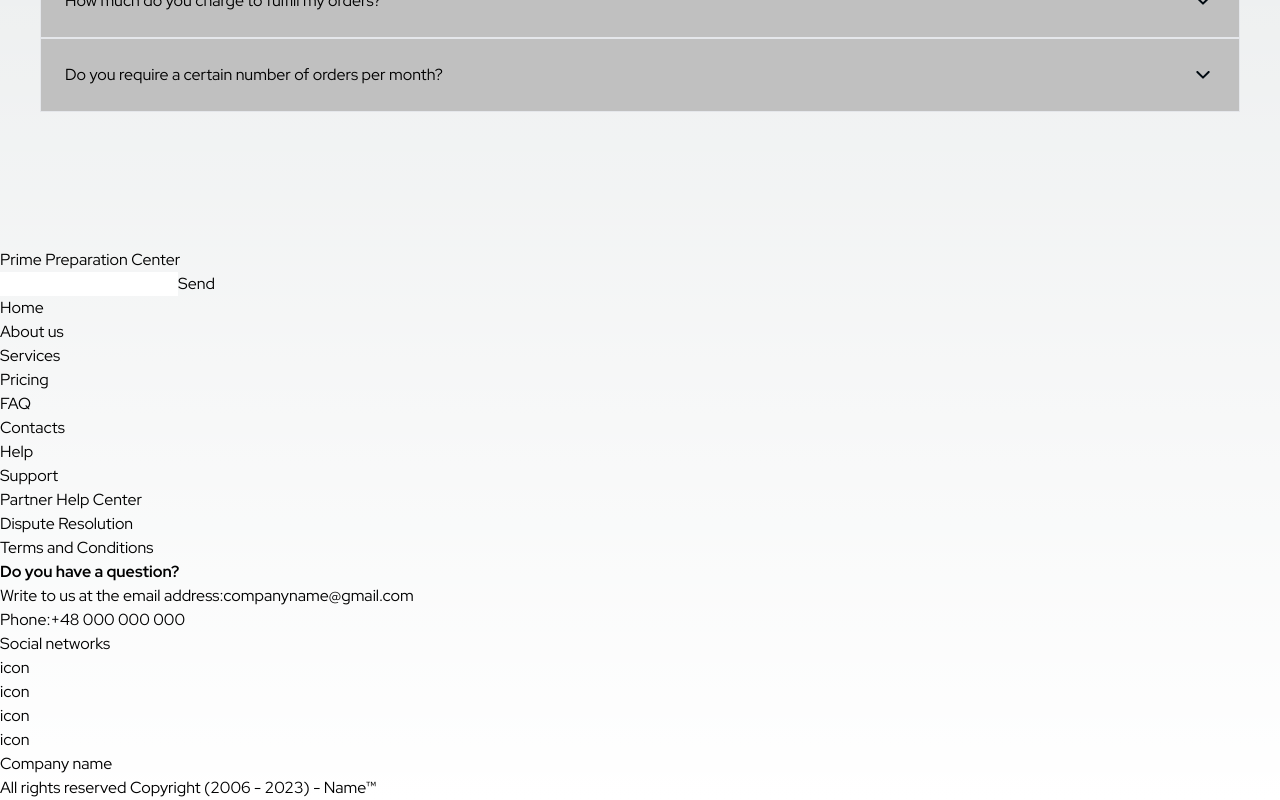
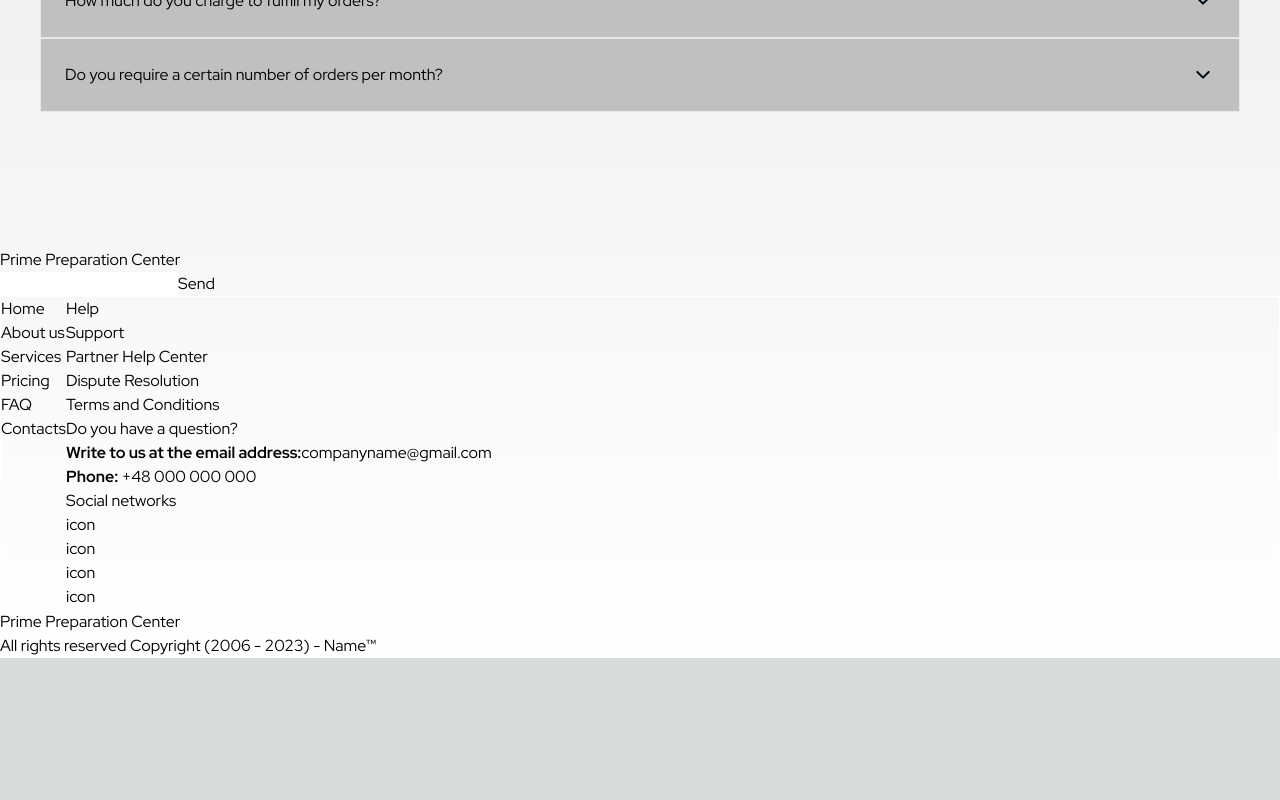
Before and after one commit to korvan17/nevadaFrontend, a Next.js app: page / in a window 1280 px wide. Shown: the part 1172-1972 px from the top of the page. After the commit the page ends 1830 px from the top, so only its background shows below. Built offline with nearby package versions, Linux system fonts and the light colour scheme.

Commit message:
feat: add some stylization

```diff
--- a/src/components/Footer/Footer.jsx
+++ b/src/components/Footer/Footer.jsx
@@ -2,8 +2,7 @@
 import Link from "next/link";
 //local imports
 import Buttons from "../Buttons/Buttons";
-import { FooterCommonList } from "./FooterCommonList";
-import { footerLinksData } from "./footer-data";
+import { FooterLinks } from "./FooterLinks";
 
 export default function Footer() {
   return (
@@ -16,41 +15,9 @@ export default function Footer() {
           <Buttons>Send</Buttons>
         </form>
       </div>
-      <FooterCommonList data={footerLinksData.sections} />
-
-      <p>Help</p>
-      <FooterCommonList data={footerLinksData.help} />
-
+      <FooterLinks />
       <div>
-        <b>Do you have a question?</b>
-        <p>
-          Write to us at the email address:
-          <a href="companyname@gmail.com">companyname@gmail.com</a>
-        </p>
-        <p>
-          Phone:
-          <a href="tel:+48 000 000 000">+48 000 000 000</a>
-        </p>
-      </div>
-      <div>
-        <p>Social networks</p>
-        <ul>
-          <li>
-            <a href=""></a>icon
-          </li>
-          <li>
-            <a href=""></a>icon
-          </li>
-          <li>
-            <a href=""></a>icon
-          </li>
-          <li>
-            <a href=""></a>icon
-          </li>
-        </ul>
-      </div>
-      <div>
-        <p>Company name</p>
+        <h3>Prime Preparation Center</h3>
         <p>All rights reserved Copyright (2006 - 2023) - Name™</p>
       </div>
     </div>
--- /dev/null
+++ b/src/components/Footer/FooterLinks/FooterLinks.jsx
@@ -0,0 +1,50 @@
+//local imports
+import { FooterCommonList } from "./FooterCommonList";
+import { footerLinksData } from "./footer-data";
+
+export default function FooterLinks() {
+  return (
+    <div className="flex border border-white">
+      <FooterCommonList data={footerLinksData.sections} />
+      <ul>
+        <li>
+          <h3>Help</h3>
+          <FooterCommonList data={footerLinksData.help} />
+        </li>
+        <li>
+          <h3>Do you have a question?</h3>
+          <ul>
+            <li>
+              <a target="_blank" href="companyname@gmail.com">
+                <b>Write to us at the email address:</b>
+                companyname@gmail.com
+              </a>
+            </li>
+            <li>
+              <a href="tel:+48 000 000 000">
+                <b>Phone:</b> +48 000 000 000
+              </a>
+            </li>
+          </ul>
+        </li>
+        <li>
+          <h3>Social networks</h3>
+          <ul>
+            <li>
+              <a href=""></a>icon
+            </li>
+            <li>
+              <a href=""></a>icon
+            </li>
+            <li>
+              <a href=""></a>icon
+            </li>
+            <li>
+              <a href=""></a>icon
+            </li>
+          </ul>
+        </li>
+      </ul>
+    </div>
+  );
+}
--- a/src/components/Footer/footer-data/list-links.js
+++ b/src/components/Footer/FooterLinks/footer-data/list-links.js
@@ -1,27 +1,27 @@
 export const sections = [
   {
     title: "Home",
-    href: "/",
+    href: "#header",
   },
   {
     title: "About us",
-    href: "/",
+    href: "#about",
   },
   {
     title: "Services",
-    href: "/",
+    href: "#services",
   },
   {
     title: "Pricing",
-    href: "/",
+    href: "#pricing",
   },
   {
     title: "FAQ",
-    href: "/",
+    href: "#faq",
   },
   {
     title: "Contacts",
-    href: "/",
+    href: "#contacts",
   },
 ];
 
--- /dev/null
+++ b/src/components/Footer/FooterLinks/footer-data/list-socials.js
@@ -0,0 +1,18 @@
+export const socials = [
+  {
+    imgLink: "",
+    href: "https://www.facebook.com/",
+  },
+  {
+    imgLink: "",
+    href: "https://web.whatsapp.com/",
+  },
+  {
+    imgLink: "",
+    href: "https://t.me",
+  },
+  {
+    imgLink: "",
+    href: "https://www.instagram.com/",
+  },
+];
--- /dev/null
+++ b/src/components/Footer/FooterLinks/index.js
@@ -0,0 +1 @@
+export { default as FooterLinks } from "./FooterLinks.jsx";
```
Also changed, not shown: src/components/Footer/FooterLinks/FooterCommonList/FooterCommonList.jsx (renamed from src/components/Footer/FooterCommonList/FooterCommonList.jsx), src/components/Footer/FooterLinks/FooterCommonList/index.js (renamed from src/components/Footer/FooterCommonList/index.js), src/components/Footer/FooterLinks/footer-data/index.js (renamed from src/components/Footer/footer-data/index.js).
